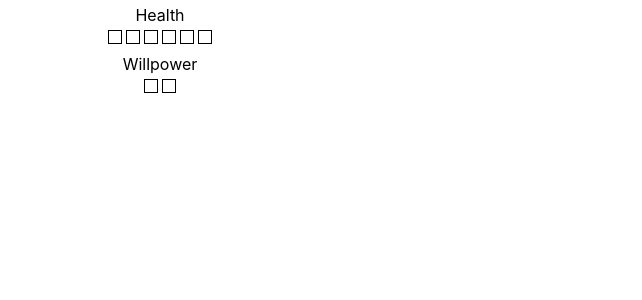
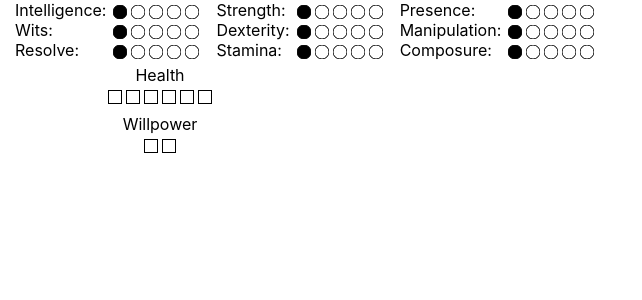
Before and after one commit to nemesisx00/ocsm, a React (Create React App) app in the folder frontend/: page / in a window 1280 px wide. Shown: the top 300 px of the page, without its empty margins (0-642 px from the left). Built offline with nearby package versions, Linux system fonts and the light colour scheme.

Commit message:
Set up a basic form of the Attributes UI for the Changeling sheet.

```diff
--- /dev/null
+++ b/frontend/src/components/WoD/Changeling/Attributes.css
@@ -0,0 +1,38 @@
+.attributes
+{
+	display: flex;
+	flex-direction: row;
+}
+
+.column
+{
+	display: flex;
+	flex-direction: column;
+}
+
+.column > *
+{
+	flex-grow: 1;
+	flex-shrink: 0;
+}
+
+.column .label
+{
+	text-align: left;
+	margin: 0 5px 0 15px;
+}
+
+.dots
+{
+	display: flex;
+	flex-direction: row;
+	justify-content: center;
+	padding-top: 5px;
+}
+
+.dots .checkDot
+{
+	flex-grow: 0;
+	flex-shrink: 0;
+	margin: 0 2px;
+}
--- /dev/null
+++ b/frontend/src/components/WoD/Changeling/Attributes.js
@@ -0,0 +1,122 @@
+import React from 'react'
+import CheckDot from '../CheckDot'
+import './Attributes.css'
+
+class Attributes extends React.Component
+{
+	constructor(props)
+	{
+		super(props)
+		this.state = {
+			power: {
+				intelligence: props.attributes.power.intelligence,
+				strength: props.attributes.power.strength,
+				presence: props.attributes.power.presence
+			},
+			finesse: {
+				wits: props.attributes.finesse.wits,
+				dexterity: props.attributes.finesse.dexterity,
+				manipulation: props.attributes.finesse.manipulation
+			},
+			resistance: {
+				stamina: props.attributes.resistance.stamina,
+				composure: props.attributes.resistance.composure,
+				resolve: props.attributes.resistance.resolve
+			}
+		}
+	}
+
+	render()
+	{
+		return (
+			<div className="attributes">
+				<div className="column">
+					<div className="label">Intelligence:</div>
+					<div className="label">Wits:</div>
+					<div className="label">Resolve:</div>
+				</div>
+				<div className="column">
+					<div className="dots intelligence">
+						<CheckDot checked={this.state.power.intelligence > 0} />
+						<CheckDot checked={this.state.power.intelligence > 1} />
+						<CheckDot checked={this.state.power.intelligence > 2} />
+						<CheckDot checked={this.state.power.intelligence > 3} />
+						<CheckDot checked={this.state.power.intelligence > 4} />
+					</div>
+					<div className="dots wits">
+						<CheckDot checked={this.state.finesse.wits > 0} />
+						<CheckDot checked={this.state.finesse.wits > 1} />
+						<CheckDot checked={this.state.finesse.wits > 2} />
+						<CheckDot checked={this.state.finesse.wits > 3} />
+						<CheckDot checked={this.state.finesse.wits > 4} />
+					</div>
+					<div className="dots resolve">
+						<CheckDot checked={this.state.resistance.resolve > 0} />
+						<CheckDot checked={this.state.resistance.resolve > 1} />
+						<CheckDot checked={this.state.resistance.resolve > 2} />
+						<CheckDot checked={this.state.resistance.resolve > 3} />
+						<CheckDot checked={this.state.resistance.resolve > 4} />
+					</div>
+				</div>
+				<div className="column">
+					<div className="label">Strength:</div>
+					<div className="label">Dexterity:</div>
+					<div className="label">Stamina:</div>
+				</div>
+				<div className="column">
+					<div className="dots strength">
+						<CheckDot checked={this.state.power.strength > 0} />
+						<CheckDot checked={this.state.power.strength > 1} />
+						<CheckDot checked={this.state.power.strength > 2} />
+						<CheckDot checked={this.state.power.strength > 3} />
+						<CheckDot checked={this.state.power.strength > 4} />
+					</div>
+					<div className="dots dexterity">
+						<CheckDot checked={this.state.finesse.dexterity > 0} />
+						<CheckDot checked={this.state.finesse.dexterity > 1} />
+						<CheckDot checked={this.state.finesse.dexterity > 2} />
+						<CheckDot checked={this.state.finesse.dexterity > 3} />
+						<CheckDot checked={this.state.finesse.dexterity > 4} />
+					</div>
+					<div className="dots stamina">
+						<CheckDot checked={this.state.resistance.stamina > 0} />
+						<CheckDot checked={this.state.resistance.stamina > 1} />
+						<CheckDot checked={this.state.resistance.stamina > 2} />
+						<CheckDot checked={this.state.resistance.stamina > 3} />
+						<CheckDot checked={this.state.resistance.stamina > 4} />
+					</div>
+				</div>
+				<div className="column">
+					<div className="label">Presence:</div>
+					<div className="label">Manipulation:</div>
+					<div className="label">Composure:</div>
+				</div>
+				<div className="column">
+					<div className="dots presence">
+						<CheckDot checked={this.state.power.presence > 0} />
+						<CheckDot checked={this.state.power.presence > 1} />
+						<CheckDot checked={this.state.power.presence > 2} />
+						<CheckDot checked={this.state.power.presence > 3} />
+						<CheckDot checked={this.state.power.presence > 4} />
+					</div>
+					<div className="dots manipulation">
+						<CheckDot checked={this.state.finesse.manipulation > 0} />
+						<CheckDot checked={this.state.finesse.manipulation > 1} />
+						<CheckDot checked={this.state.finesse.manipulation > 2} />
+						<CheckDot checked={this.state.finesse.manipulation > 3} />
+						<CheckDot checked={this.state.finesse.manipulation > 4} />
+					</div>
+					<div className="dots composure">
+						<CheckDot checked={this.state.resistance.composure > 0} />
+						<CheckDot checked={this.state.resistance.composure > 1} />
+						<CheckDot checked={this.state.resistance.composure > 2} />
+						<CheckDot checked={this.state.resistance.composure > 3} />
+						<CheckDot checked={this.state.resistance.composure > 4} />
+					</div>
+				</div>
+			</div>
+		)
+	}
+}
+
+export default Attributes
--- a/frontend/src/components/WoD/Changeling/ChangelingTheLost.js
+++ b/frontend/src/components/WoD/Changeling/ChangelingTheLost.js
@@ -1,4 +1,5 @@
 import React from 'react'
+import Attributes from './Attributes'
 import HealthTracker from './HealthTracker'
 import WillpowerTracker from './WillpowerTracker'
 import './ChangelingTheLost.css'
@@ -64,6 +65,7 @@ class ChangelingTheLost extends React.Component
 	{
 		return (
 			<div>
+				<Attributes attributes={this.state.attributes} />
 				<div className="trackers">
 					<HealthTracker max={this.state.base.size + this.state.attributes.resistance.stamina} />
 					<WillpowerTracker max={this.state.attributes.resistance.composure + this.state.attributes.resistance.resolve} />
--- /dev/null
+++ b/frontend/src/components/WoD/CheckDot.css
@@ -0,0 +1,21 @@
+.checkDot
+{
+	position: relative;
+	width: 14px;
+	height: 14px;
+}
+
+.checkDot svg
+{
+	position: absolute;
+	top: 0;
+	left: 0;
+}
+
+.checkDot svg circle
+{
+	stroke: black;
+	stroke-width: 1px;
+	fill: transparent;
+}
+.checkDot.checked svg circle { fill: black; }
--- /dev/null
+++ b/frontend/src/components/WoD/CheckDot.js
@@ -0,0 +1,36 @@
+import React from 'react'
+import './CheckDot.css'
+
+const CheckedClass = 'checked'
+
+class CheckDot extends React.Component
+{
+	constructor(props)
+	{
+		super(props)
+		this.state = {
+			checked: props.checked
+		}
+	}
+
+	render()
+	{
+		return (
+			<div className={'checkDot' + (this.state.checked ? ` ${CheckedClass}` : '')}
+					onClick={() => this.toggleCheckedState()}>
+				<svg xmlns="http://www.w3.org/2000/svg" viewBox="0 0 14 14">
+					<circle cx="7" cy="7" r="7" />
+				</svg>
+			</div>
+		)
+	}
+
+	toggleCheckedState()
+	{
+		this.setState((state) => {
+			return { checked: !state.checked }
+		})
+	}
+}
+
+export default CheckDot
```
